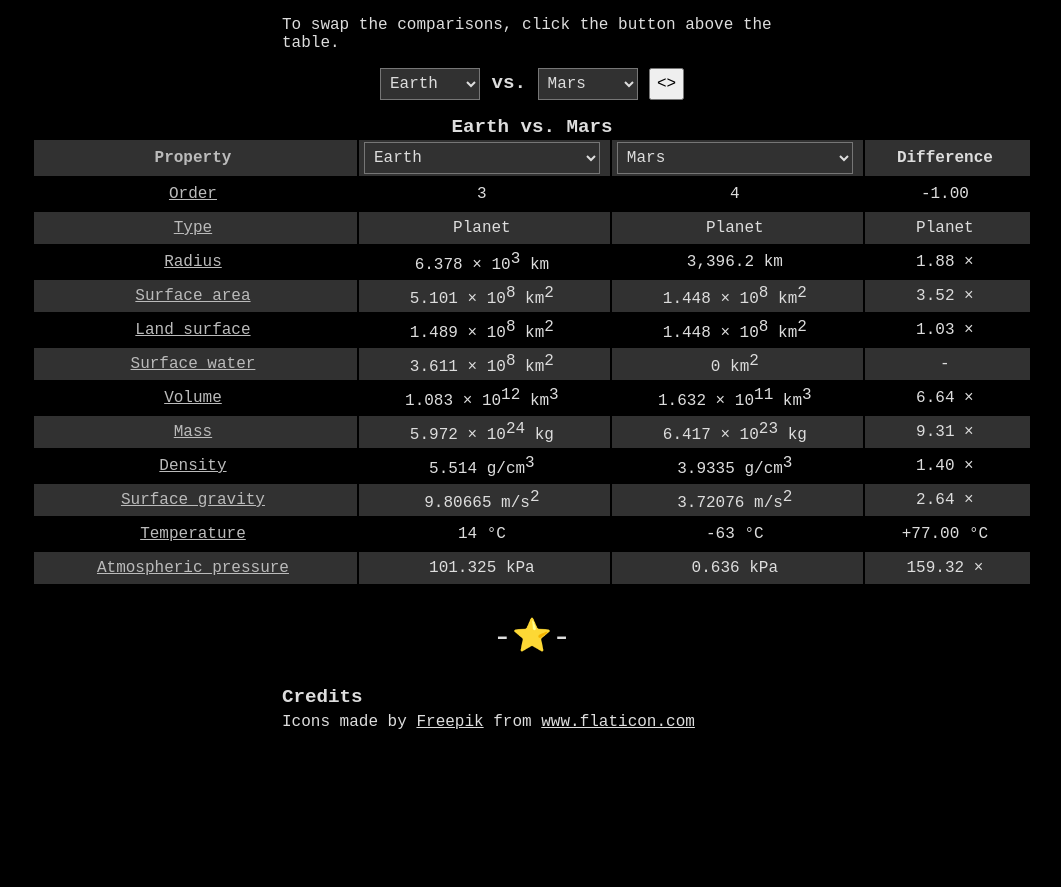
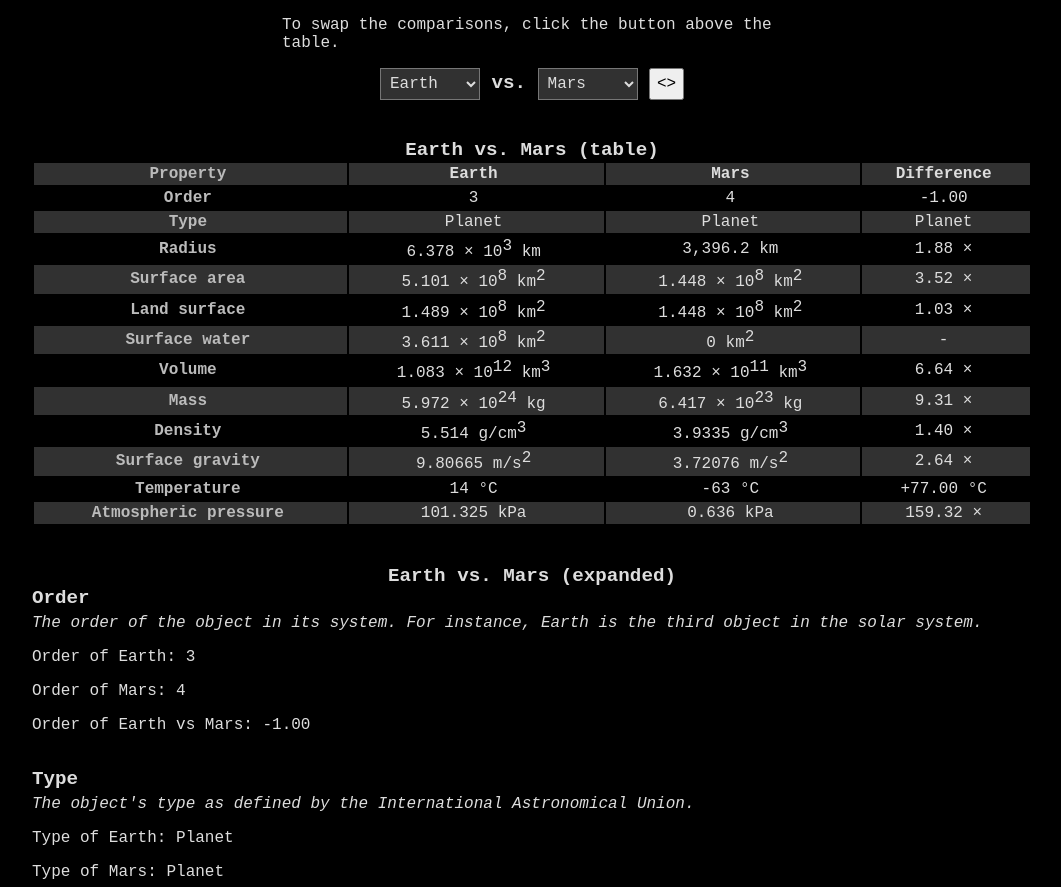
Before and after one commit to sirkoik/Celestial-Compare, a React (Create React App) app: page / in a window 1280 px wide. Shown: the part 730-1617 px from the top of the page, without its empty margins (108-1169 px from the left). Before the commit the page ends 1477 px from the top, so only its background shows below. Built offline with nearby package versions, Linux system fonts and the light colour scheme.

Commit message:
Fix #11, add expanded comparison

```diff
--- a/src/Components/SidebySideCompare/CompareSide/CompareSide.js
+++ b/src/Components/SidebySideCompare/CompareSide/CompareSide.js
@@ -5,6 +5,8 @@ import { commafy, friendlyExponent } from "../../../shared/numbers";
 
 const CompareSide = (props) => {
   const objCtx = useContext(ObjectContext);
+
+  const list = [];
 
   const output = () => {
     const obj1 = objCtx.getObj(props.id1);
@@ -95,12 +97,46 @@ const CompareSide = (props) => {
         // console.log("val1Out", val1Out);
       }
 
+      const listItem = (
+        // <details>
+        //   <summary>
+        //     {fieldAttrs.name}: {fieldAttrs.description}
+        //   </summary>
+        //   <p>
+        //     {obj1.name}: {val1Out} {fieldAttrs.unit}
+        //   </p>
+        //   <p>
+        //     {obj2.name}: {val2Out} {fieldAttrs.unit}
+        //   </p>
+        //   <p>
+        //     Compared: {measure} {measureUnits}
+        //   </p>
+        // </details>
+        <>
+          <h1>{fieldAttrs.name}</h1>
+          <p>
+            <i>{fieldAttrs.description}</i>
+          </p>
+          <p>
+            {fieldAttrs.name} of {obj1.name}: {val1Out} {fieldAttrs.unit}
+          </p>
+          <p>
+            {fieldAttrs.name} of {obj2.name}: {val2Out} {fieldAttrs.unit}
+          </p>
+          <p>
+            {fieldAttrs.name} of {obj1.name} vs {obj2.name}: {measure}{" "}
+            {measureUnits}
+          </p>
+          <br />
+        </>
+      );
+
+      list.push(listItem);
+
       return (
         <tr key={key}>
-          <td>
-            <button onClick={objCtx.descHandler.bind(null, key)}>
-              {fieldAttrs.name}
-            </button>
+          <td onClick={objCtx.descHandler.bind(null, key)}>
+            <abbr>{fieldAttrs.name}</abbr>
           </td>
           <td>
             {val1Out} {fieldAttrs.unit}
@@ -117,27 +153,39 @@ const CompareSide = (props) => {
   };
 
   return (
+    <>
       <table className={classes.CompareTable}>
         <thead>
           <tr>
             <td>Property</td>
             <td>
-            <select onChange={props.comp1Handler} value={props.id1}>
+              {/* <select onChange={props.comp1Handler} value={props.id1}>
               {props.objList}
-            </select>
-            {/* {objCtx.getObj(props.id1)["name"]} */}
+            </select> */}
+              {objCtx.getObj(props.id1)["name"]}
             </td>
             <td>
-            <select onChange={props.comp2Handler} value={props.id2}>
+              {/* <select onChange={props.comp2Handler} value={props.id2}>
               {props.objList}
-            </select>
-            {/* {objCtx.getObj(props.id2)["name"]} */}
+            </select> */}
+              {objCtx.getObj(props.id2)["name"]}
             </td>
             <td>Difference</td>
           </tr>
         </thead>
         <tbody>{output()}</tbody>
       </table>
+
+      <p>
+        <br />
+      </p>
+
+      <h1>
+        {objCtx.getObj(props.id1)["name"]} vs.{" "}
+        {objCtx.getObj(props.id2)["name"]} (expanded)
+      </h1>
+      <div style={{ "text-align": "left" }}>{list}</div>
+    </>
   );
 };
 
--- a/src/Components/SidebySideCompare/SideBySideCompare.js
+++ b/src/Components/SidebySideCompare/SideBySideCompare.js
@@ -71,10 +71,12 @@ const SideBySideCompare = () => {
             <button onClick={switchHandler}>&lt;&gt;</button>
           </h1>
 
-          <p></p>
+          <p>
+            <br />
+          </p>
 
           <h1>
-            {obj1.name} vs. {obj2.name}
+            {obj1.name} vs. {obj2.name} (table)
           </h1>
 
           <CompareSide
--- a/src/Components/SortCompare/SortCompare.js
+++ b/src/Components/SortCompare/SortCompare.js
@@ -69,9 +69,14 @@ const SortCompare = () => {
     <>
       <p>
         By&nbsp;
-        <select name="obj-sorter" onChange={objCtx.sorterHandler}>
+        <select
+          name="obj-sorter"
+          onChange={objCtx.sorterHandler}
+          value={objCtx.sortBy}
+        >
           {fieldList}
         </select>
+        &nbsp;Sort&nbsp;
         <select name="obj-sortdirection" onChange={objCtx.sortDirectionHandler}>
           <option value="">-</option>
           <option value={objCtx.SORT_DIR_UP}>Up</option>
--- a/src/store/ObjectContext.js
+++ b/src/store/ObjectContext.js
@@ -19,7 +19,7 @@ const ObjectContext = React.createContext({
 });
 
 export const ObjectContextProvider = (props) => {
-  const [sortBy, setSortBy] = useState("order");
+  const [sortBy, setSortBy] = useState("radius");
   const [sortDirection, setSortDirection] = useState("");
 
   const sorterHandler = (event) => {
--- a/src/store/objects.js
+++ b/src/store/objects.js
@@ -131,7 +131,7 @@ export const fieldAttrsObj = {
   },
   atmosphere: {
     name: "Atmospheric pressure",
-    description: "Atmosphereic pressure on the object's surface.",
+    description: "Atmospheric pressure on the object's surface.",
     unit: "kPa",
     sortOrder: "desc",
     "comparison-method": "ratio",
```
Lines whose indentation alone changed are shown as unchanged.
